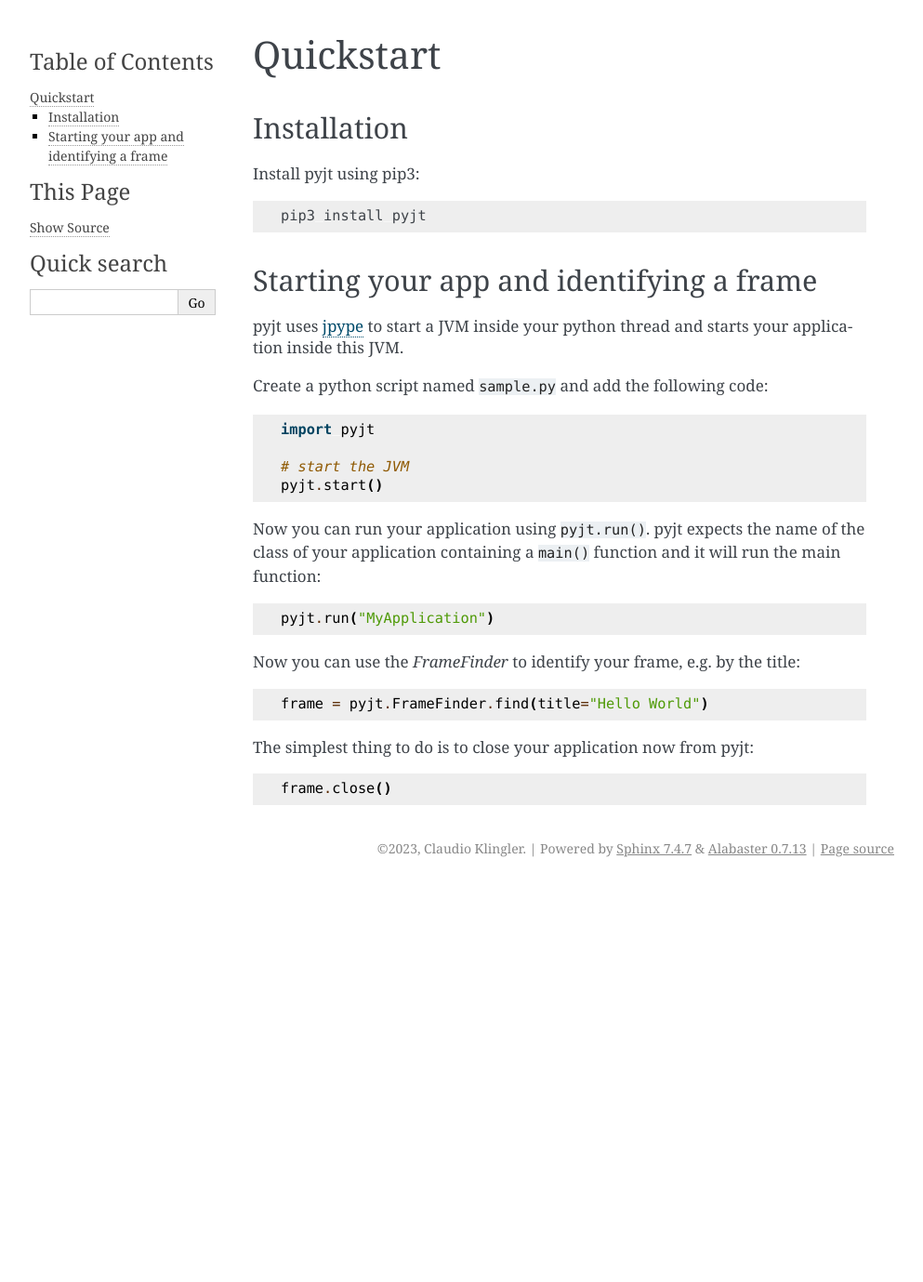
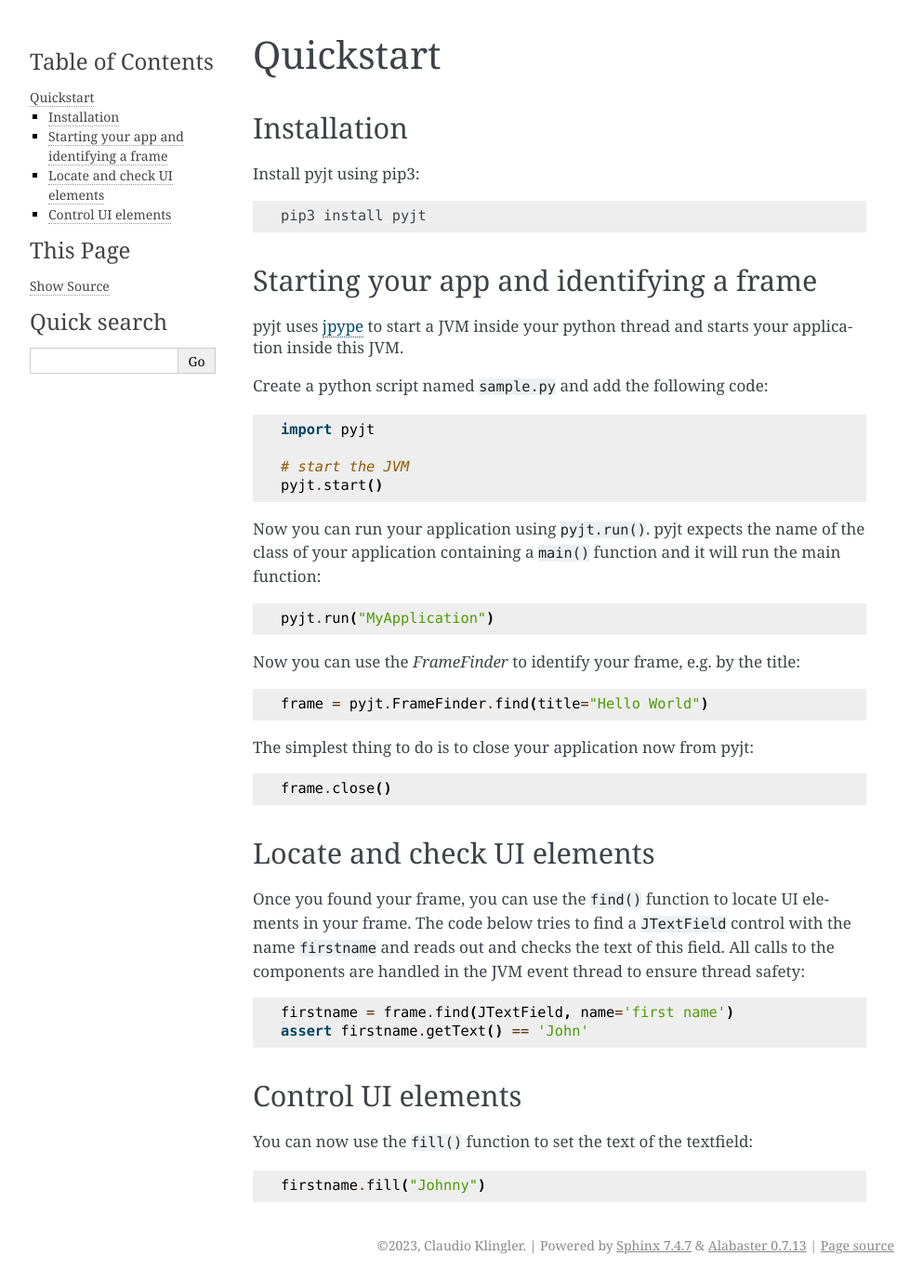
Before and after one commit to realtimeprojects/pyjt, a Sphinx documentation site: the page built from docs/quickstart.rst, in a window 1280 px wide. Shown: the whole page at 93% size, without its empty margins (148-1141 px from the left). Built offline with Sphinx 7.4.7, drawn with Linux system fonts in a browser that asks for light colours; before the commit the page ends 952 px from its top, so only the background shows below that.

Commit message:
Improve quickstart documenation.

```diff
--- a/docs/quickstart.rst
+++ b/docs/quickstart.rst
@@ -45,3 +45,28 @@ The simplest thing to do is to close your application now from pyjt:
 .. code:: python
 
    frame.close()
+
+Locate and check UI elements
+----------------------------
+
+Once you found your frame, you can use the ``find()`` function
+to locate UI elements in your frame. The code below
+tries to find a ``JTextField`` control with the name ``firstname``
+and reads out and checks the text of this field. All calls
+to the components are handled in the JVM event thread to ensure
+thread safety:
+
+.. code:: python
+
+   firstname = frame.find(JTextField, name='first name')
+   assert firstname.getText() == 'John'
+
+Control UI elements
+-------------------
+
+You can now use the ``fill()`` function to set the
+text of the textfield:
+
+.. code:: python
+
+   firstname.fill("Johnny")
```
